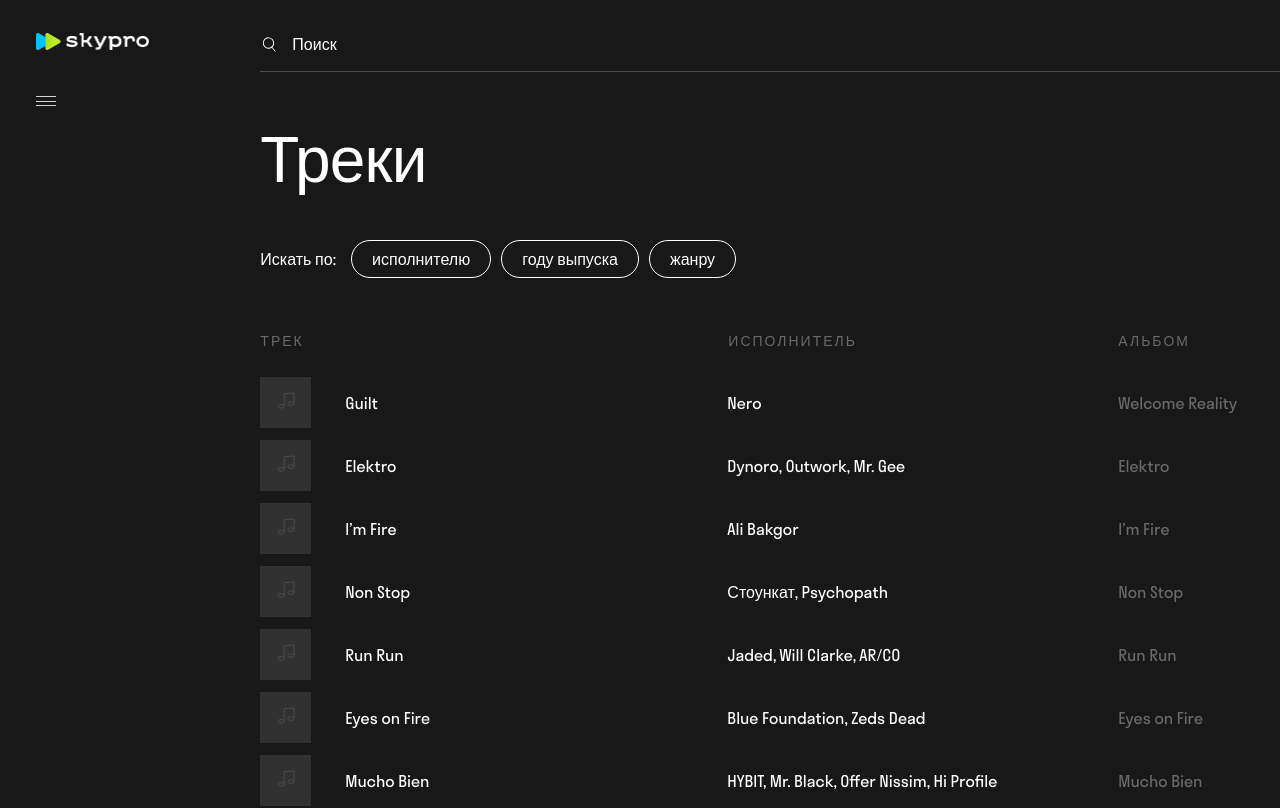
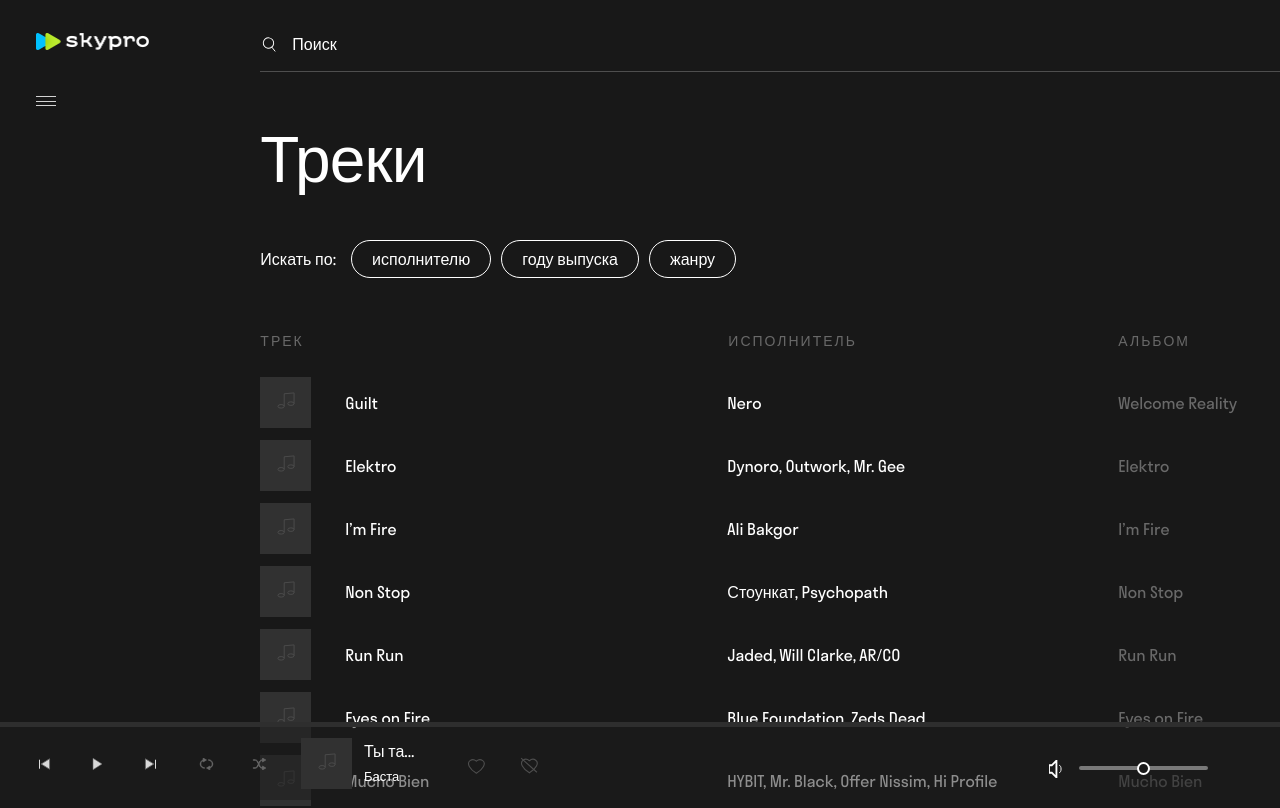
Before and after one commit to lHarlequinl/Music-app, a React (Create React App) app: page / in a window 1280 px wide. Shown: the top 808 px of the page. Built offline with nearby package versions, Linux system fonts and the light colour scheme.

Commit message:
revision

```diff
--- a/src/components/UI/filter/filter-item.tsx
+++ b/src/components/UI/filter/filter-item.tsx
@@ -1,9 +1,5 @@
 import React from 'react';
-
-interface FilterItemProps {
-    text: string;
-    href: string;
-}
+import { FilterItemProps } from '../../../types';
 
 const FilterItem = ({ text, href }: FilterItemProps) => {
     return (
--- a/src/components/main/center-block/center-block.tsx
+++ b/src/components/main/center-block/center-block.tsx
@@ -1,9 +1,9 @@
-import React, { ReactElement } from 'react';
+import React from 'react';
 import Search from './search';
 import Filter from '../../../components/UI/filter/filter';
 import Content from './content';
 
-function CenterBlock(): ReactElement<HTMLDivElement> {
+const CenterBlock = () => {
     return (
 	<div className="main__centerblock centerblock">
 		<Search/>
--- a/src/components/main/center-block/content.tsx
+++ b/src/components/main/center-block/content.tsx
@@ -1,8 +1,8 @@
-import React, { ReactElement } from 'react';
+import React from 'react';
 import PlaylistTitle from './playlist/playlist-title';
 import PlaylistItems from './playlist/playlist-items';
 
-function Content(): ReactElement<HTMLDivElement> {
+const Content = () => {
 	return (
         <div className="centerblock__content">
             <PlaylistTitle />
--- a/src/components/main/center-block/playlist/playlist-title.tsx
+++ b/src/components/main/center-block/playlist/playlist-title.tsx
@@ -1,15 +1,15 @@
-import React, { ReactElement } from 'react';
+import React from 'react';
 import SvgImage from '../../../svg-image';
 import { TextsElements } from '../../../../types';
 
-function PlaylistTitles({
+const PlaylistTitles = ({
     className,
     text,
-}: TextsElements): ReactElement<HTMLDivElement> {
+}: TextsElements) => {
     return <div className={className}>{text}</div>;
 }
 
-function PlaylistTitle(): ReactElement<HTMLDivElement> {
+const PlaylistTitle = () => {
     return (
         <div className="content__title playlist-title">
             <PlaylistTitles
--- a/src/components/main/center-block/search.tsx
+++ b/src/components/main/center-block/search.tsx
@@ -1,7 +1,7 @@
-import React, { ReactElement } from 'react';
+import React from 'react';
 import SvgImage from '../../svg-image';
 
-function Search(): ReactElement<HTMLDivElement> {
+const Search = () => {
     return (
         <div className="centerblock__search search">
             <div className="search__svg">
--- a/src/components/main/main.tsx
+++ b/src/components/main/main.tsx
@@ -1,10 +1,10 @@
-import React, { ReactElement } from 'react';
+import React from 'react';
 import Navigation from './navigation/navigation';
 import CentrBlock from './center-block/center-block';
 import Bar from '../bar/bar';
 import Sidebar from './sidebar/sidebar';
 
-const Main = (): ReactElement<HTMLDivElement> => {
+const Main = () => {
     return (
         <main className="main">
             <Navigation />
--- a/src/index.tsx
+++ b/src/index.tsx
@@ -1,4 +1,4 @@
-import React, { ReactElement } from 'react';
+import React from 'react';
 import ReactDOM from 'react-dom/client';
 import './style/style.scss';
 import Main from './components/main/main';
@@ -7,7 +7,7 @@ const root = ReactDOM.createRoot(
     document.getElementById('root') as HTMLElement
 );
 
-function Container(): ReactElement<HTMLDivElement> {
+const Container = () => {
     return (
         <div className="wrapper">
             <div className="container">
--- a/src/style/style.scss
+++ b/src/style/style.scss
@@ -652,7 +652,7 @@ body {
 // =================== bar-player ====================//
 
 .bar {
-    position: absolute;
+    position: fixed;
     bottom: 0;
     left: 0;
     width: 100%;
--- a/src/types.tsx
+++ b/src/types.tsx
@@ -62,3 +62,8 @@ export interface FilterProps {
     text: string,
     isActive: boolean
 }
+
+export interface FilterItemProps {
+    text: string;
+    href: string;
+}
```
